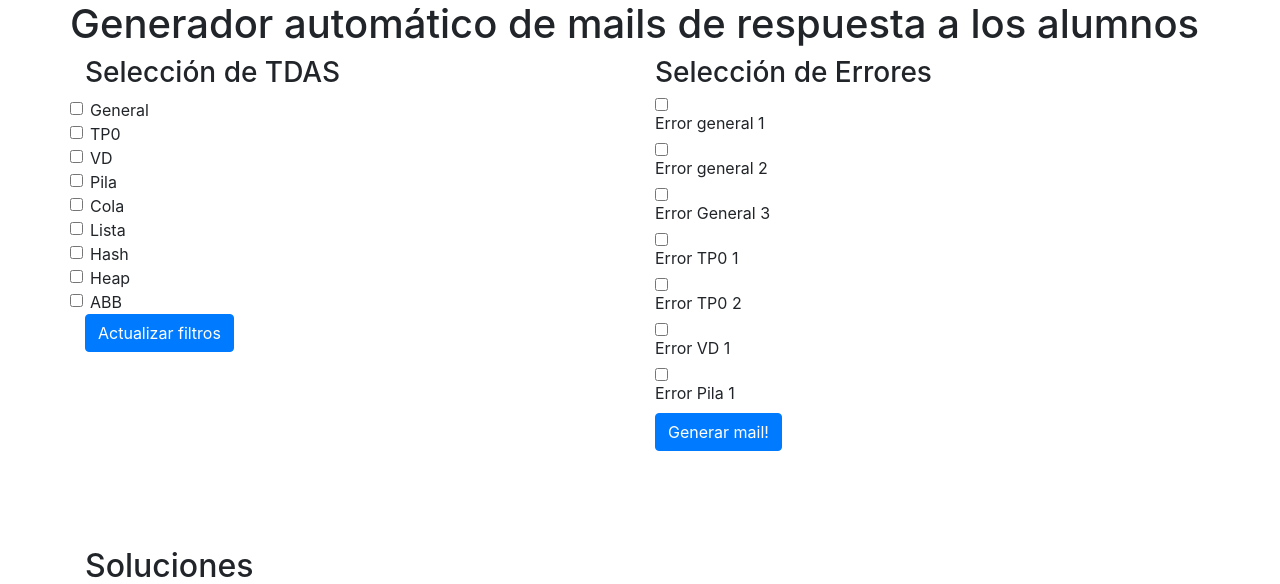
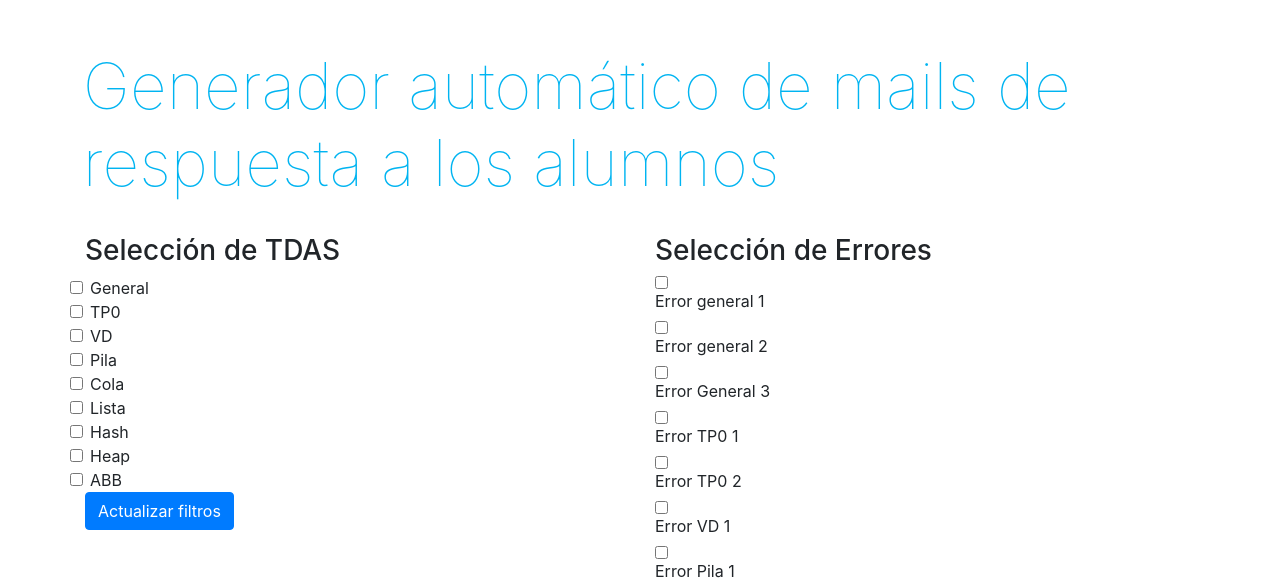
Before and after one commit to tomasaccini/Corrector-Automatico, a Flask app: page / in a window 1280 px wide. Shown: the top 584 px of the page. Run offline with Flask 2, Linux system fonts and the light colour scheme; the visitor is signed in with stand-in values (Sample User, id 1); some libraries are stand-ins or nearby versions.

Commit message:
Agrego hoja de estilo básica

```diff
--- /dev/null
+++ b/style/style.css
@@ -0,0 +1,11 @@
+.title {
+  display: inline-block;
+  font-weight: 20;
+  font-size: 4em;
+  margin: 0.2em;
+  position: relative;
+  color: #00B4F1;
+  text-align: left;
+  padding-top: 35px;
+  padding-bottom: 20px;
+}
--- a/templates/index.html
+++ b/templates/index.html
@@ -7,14 +7,16 @@
 
     <!-- Bootstrap CSS -->
     <link rel="stylesheet" href="https://maxcdn.bootstrapcdn.com/bootstrap/4.0.0/css/bootstrap.min.css" integrity="sha384-Gn5384xqQ1aoWXA+058RXPxPg6fy4IWvTNh0E263XmFcJlSAwiGgFAW/dAiS6JXm" crossorigin="anonymous">
+    <!-- CSS -->
+    <link rel="stylesheet" href="../style/style.css"></link>
     <script type="text/javascript" src="../static/js/corrector.js"></script>
 
-    <title>Hello, world!</title>
+    <title>Corrector Automatico</title>
   </head>
   <body onload="start();">
     <div class="container">
       <div class="row">
-        <h1>Generador automático de mails de respuesta a los alumnos</h1>
+        <h1 class='title' >Generador automático de mails de respuesta a los alumnos</h1>
       </div>
 
       <div class="row">
```
